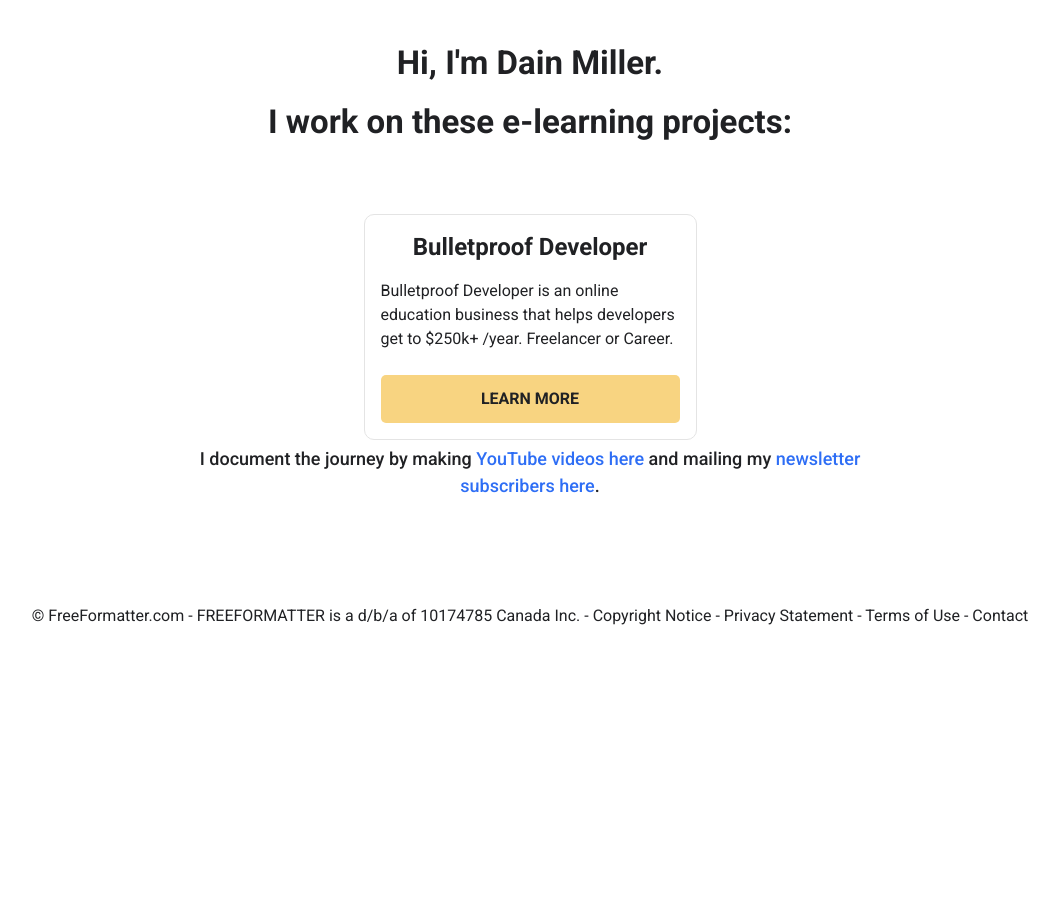
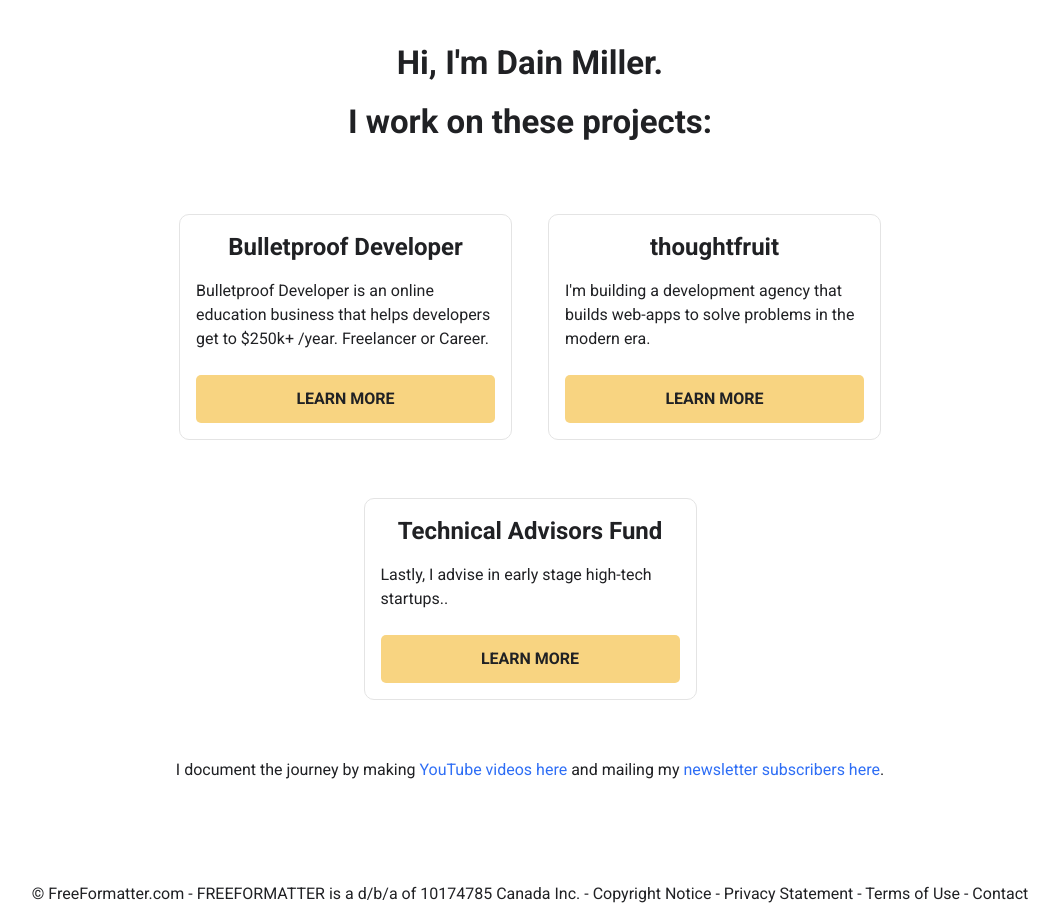
Before and after one commit to dainmiller/dainmiller.github.io.bak2, a plain HTML site: page index.html in a window 1280 px wide. Shown: the part 181-1087 px from the top of the page, without its empty margins (110-1169 px from the left). Before the commit the page ends 809 px from the top, so only its background shows below. Drawn offline with Linux system fonts and the light colour scheme.

Commit message:
Update index.html

```diff
--- a/index.html
+++ b/index.html
@@ -18,7 +18,7 @@
                <img class='dain-miller' src="https://avatars.githubusercontent.com/u/46613794?v=4" alt="Dain Miller" style="border-radius: 100px;">
                <div class='title' style='margin-top:0px; font-size:33px; margin-bottom:58px; margin-left:autopx; margin-right:autopx;padding-left:16px;padding-right:16px;'>
                   Hi, I'm Dain Miller.<br />
-                  I work on these e-learning projects:
+                  I work on these projects:
                </div>
             </div>
             <div>
@@ -29,6 +29,22 @@
                   </div>
                   <a href="https://www.bulletproofdeveloper.com" target="_blank" class='button-block' style='margin-top:0px; margin-bottom:0px;'>LEARN MORE</a>
                </span>
+               <span class='product-box' style='height: auto; padding-bottom:16px; margin-bottom:58px'>
+                  <h2>thoughtfruit</h2>
+                  <div class="details" style='margin-bottom: 24px'>
+                     <p class='desc' style='margin-top:0px;'>I'm building a development agency that builds web-apps to solve problems in the modern era.</p>
+                  </div>
+                  <a href="https://www.opencourse.ml" target="_blank" class='button-block' style='margin-top:0px; margin-bottom:0px;'>LEARN MORE</a>
+               </span>
+            </div>
+               <span class='product-box' style='height: auto; padding-bottom:16px; margin-bottom:58px'>
+                  <h2>Technical Advisors Fund</h2>
+                  <div class="details" style='margin-bottom: 24px'>
+                     <p class='desc' style='margin-top:0px;'>Lastly, I advise in early stage high-tech startups..</p>
+                  </div>
+                  <a href="https://www.opencourse.ml" target="_blank" class='button-block' style='margin-top:0px; margin-bottom:0px;'>LEARN MORE</a>
+               </span>
+            </div>
 <!--                <span class='product-box' style='height: auto; padding-bottom:16px; margin-bottom:58px'>
                   <h2>OpenCourse</h2>
                   <div class="details" style='margin-bottom: 24px'>
```
